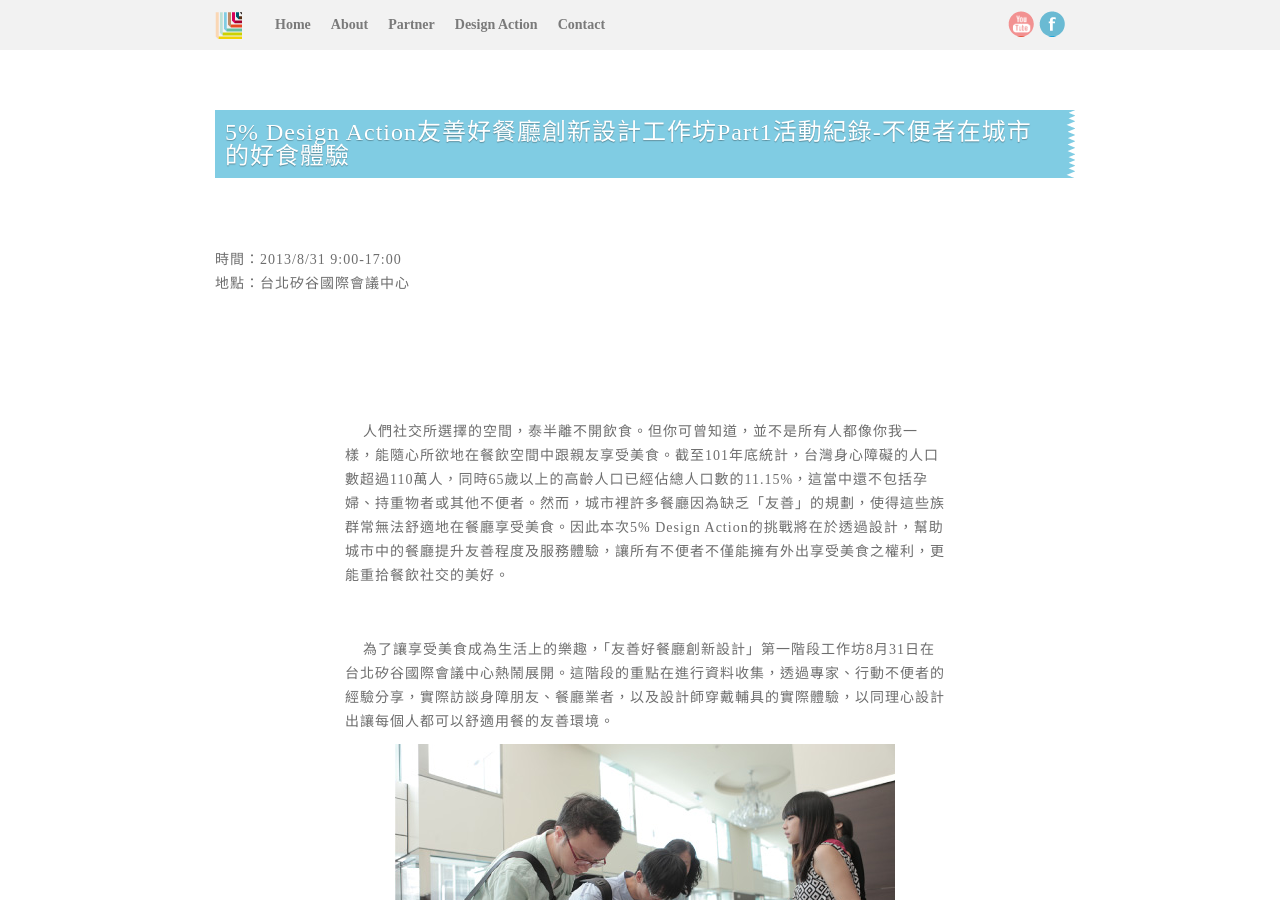
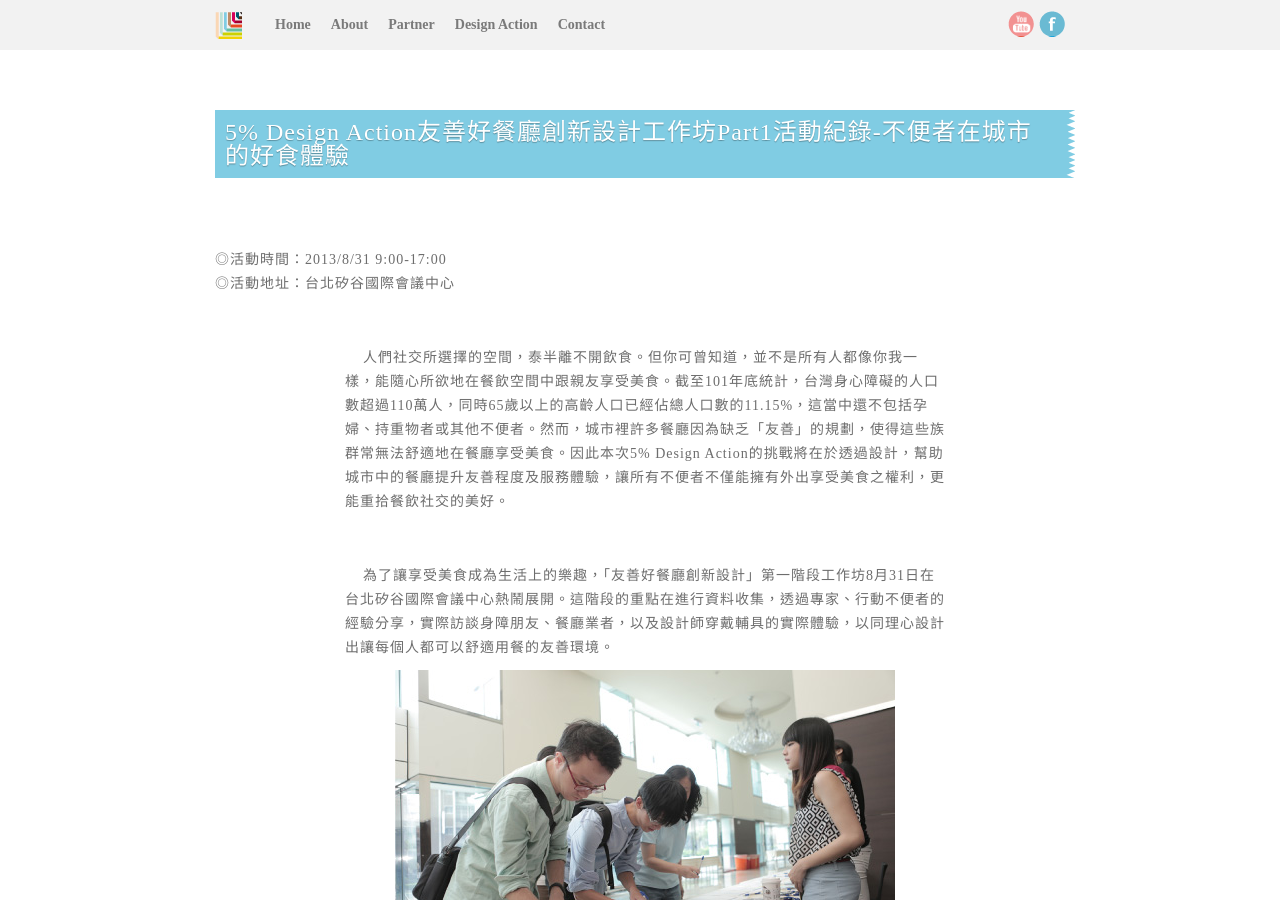
Before and after one commit to designtaipei/designtaipei.github.com, a Jekyll site: the page built from _posts/2013-08-31-artical-A.md, in a window 1280 px wide and 900 px high. Built offline with Jekyll 4.4.1, drawn with Linux system fonts in a browser that asks for light colours; nearby versions of some CDN libraries.

Commit message:
Update 2013-08-31-artical-A.md

```diff
--- a/_posts/2013-08-31-artical-A.md
+++ b/_posts/2013-08-31-artical-A.md
@@ -26,10 +26,9 @@
 }
 </style>
 <p>
-<span class="singlepost-words-time">時間：2013/8/31  9:00-17:00</span><br />
-<span class="singlepost-words-time">地點：台北矽谷國際會議中心</span>
+<span class="singlepost-words-time">◎活動時間：2013/8/31  9:00-17:00</span><br />
+<span class="singlepost-words-time">◎活動地址：台北矽谷國際會議中心</span>
 </p>
-<br>
 <p class="singlepost-words">
 &nbsp;&nbsp;&nbsp;&nbsp;人們社交所選擇的空間，泰半離不開飲食。但你可曾知道，並不是所有人都像你我一樣，能隨心所欲地在餐飲空間中跟親友享受美食。截至101年底統計，台灣身心障礙的人口數超過110萬人，同時65歲以上的高齡人口已經佔總人口數的11.15%，這當中還不包括孕婦、持重物者或其他不便者。然而，城市裡許多餐廳因為缺乏「友善」的規劃，使得這些族群常無法舒適地在餐廳享受美食。因此本次5% Design Action的挑戰將在於透過設計，幫助城市中的餐廳提升友善程度及服務體驗，讓所有不便者不僅能擁有外出享受美食之權利，更能重拾餐飲社交的美好。
 </p>
```
